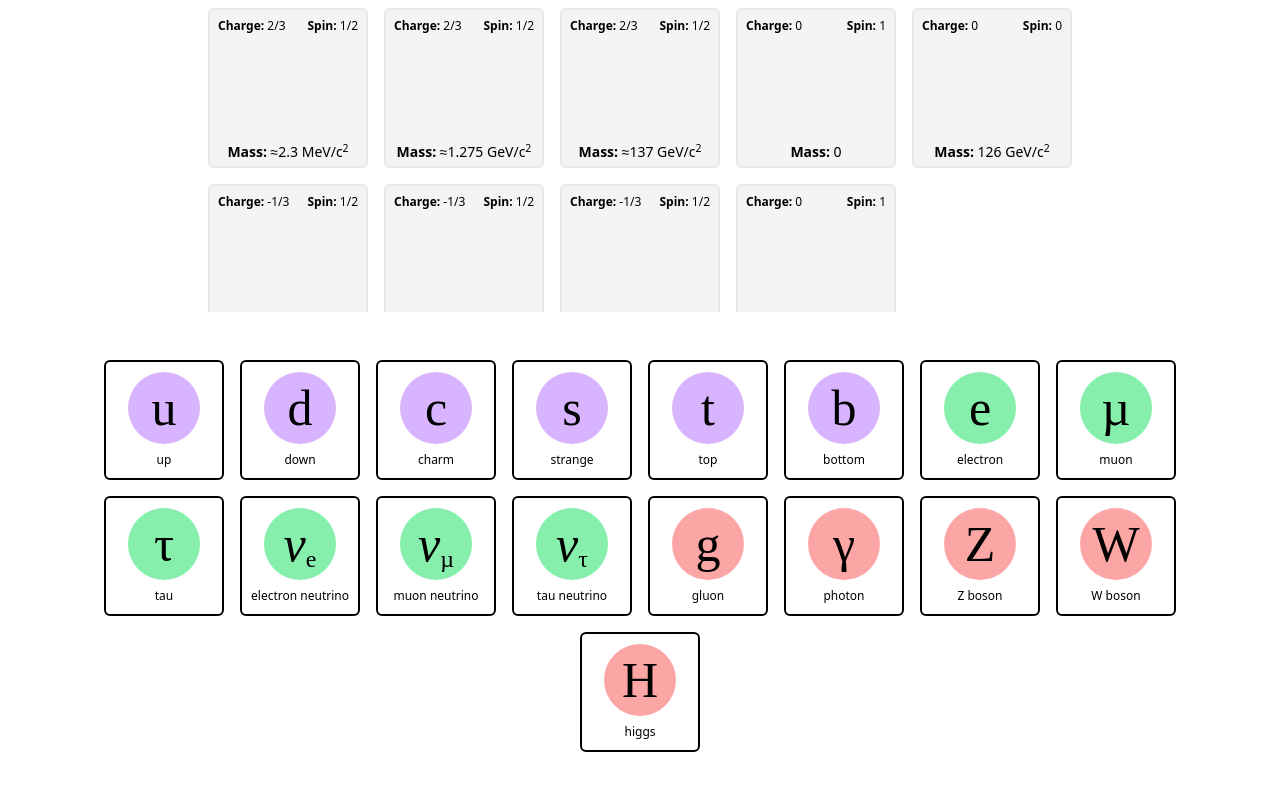
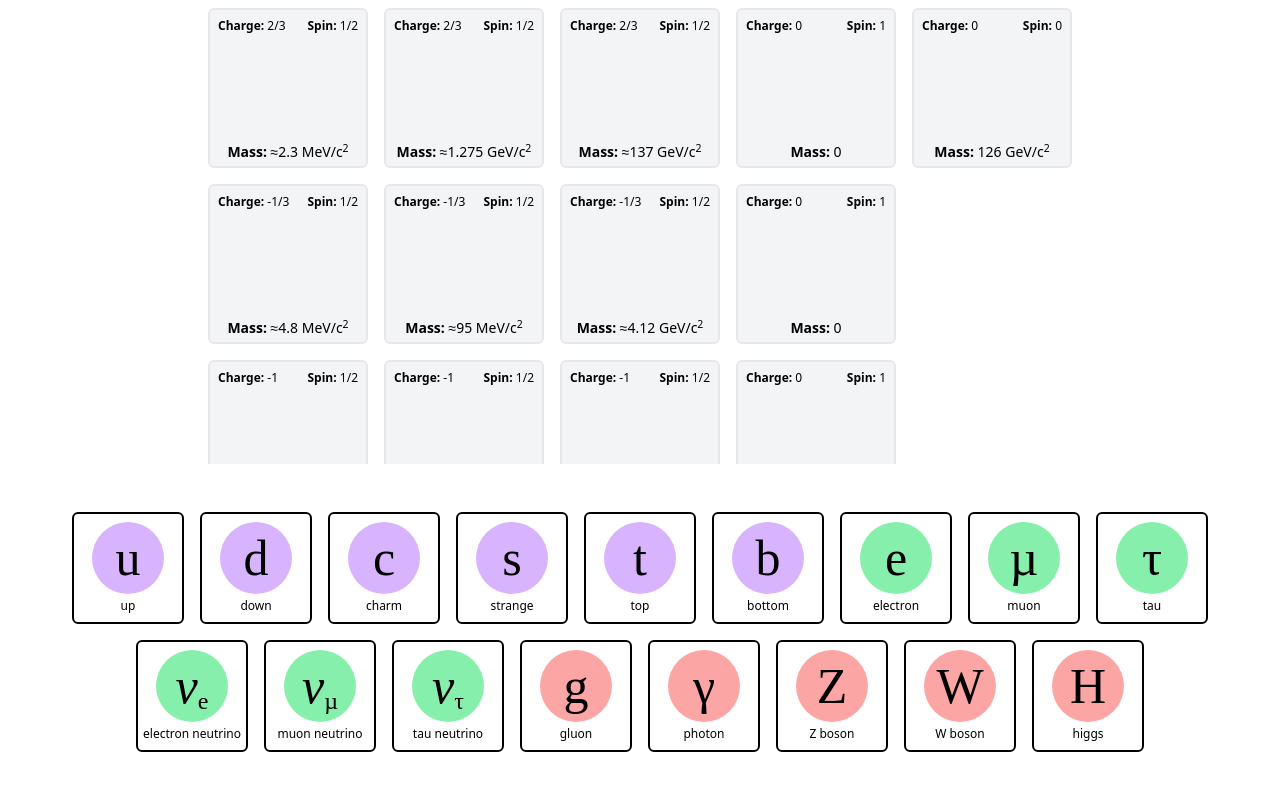
Before and after one commit to leondreamed-archives/fundamental-particles-project, a Vue app: page / in a window 1280 px wide. Shown: the top 790 px of the page. Built offline with nearby package versions, Linux system fonts and the light colour scheme.

Commit message:
switch to tailwind

```diff
--- /dev/null
+++ b/postcss.config.cjs
@@ -0,0 +1,6 @@
+module.exports = {
+  plugins: {
+    tailwindcss: {},
+    autoprefixer: {},
+  },
+}
--- a/src/components/particle-box.vue
+++ b/src/components/particle-box.vue
@@ -1,5 +1,5 @@
 <script setup lang="ts">
-import { computed, defineProps } from 'vue';
+import { computed } from 'vue';
 import ParticleBubble from './particle-bubble.vue';
 import type { ParticleId } from '~/types/particles';
 import type { ParticleDropData } from '~/utils/particle-drop';
@@ -27,10 +27,10 @@ function onDragStart(event: DragEvent) {
 <template>
 	<div
 		draggable="true"
-		class="rounded-md w-30 h-30 m-2 center border-2 bg-white border-black column text-center text-xs"
+		class="rounded-md w-28 h-28 m-2 center border-2 bg-white border-black column text-center text-xs cursor-grab"
 		@dragstart="onDragStart"
 	>
 		<ParticleBubble :particle-id="particleId" />
-		<span class="mt-2">{{ particleInfo.name }}</span>
+		<span class="mt-1">{{ particleInfo.name }}</span>
 	</div>
 </template>
--- a/src/components/particle-bubble.vue
+++ b/src/components/particle-bubble.vue
@@ -16,7 +16,7 @@ const particleInfo = computed(() => getParticleInfo(props.particleId));
 
 <template>
 	<div
-		class="bg-blue-200 rounded-full w-18 h-18 row center text-[50px]"
+		class="bg-blue-200 rounded-full w-[4.5rem] h-[4.5rem] row center text-[50px]"
 		:class="particleTypeToBubbleClass[particleInfo.type]"
 	>
 		<!-- eslint-disable-next-line vue/no-v-html -->
--- a/src/components/particle-grid-cell.vue
+++ b/src/components/particle-grid-cell.vue
@@ -1,5 +1,5 @@
 <script setup lang="ts">
-import { computed, defineProps } from 'vue';
+import { computed } from 'vue';
 import ParticleBubble from './particle-bubble.vue';
 import { useAppStore } from '~/store/app';
 import type { ParticleId, ParticleType } from '~/types/particles';
--- /dev/null
+++ b/src/index.css
@@ -0,0 +1,15 @@
+@tailwind base;
+@tailwind components;
+@tailwind utilities;
+
+.row {
+	@apply flex flex-row;
+}
+
+.column {
+	@apply flex flex-col;
+}
+
+.center {
+	@apply items-center justify-center;
+}
--- a/src/main.ts
+++ b/src/main.ts
@@ -1,7 +1,7 @@
 import { createApp } from 'vue';
 import { createPinia } from 'pinia';
 import App from './app.vue';
-import 'virtual:windi.css';
+import './index.css';
 
 const app = createApp(App);
 app.use(createPinia());
--- /dev/null
+++ b/tailwind.config.cjs
@@ -0,0 +1,10 @@
+module.exports = {
+	content: ['./index.html', './src/**/*.{vue,js,ts,jsx,tsx}'],
+	theme: { extend: {} },
+	plugins: [],
+	shortcuts: {
+		row: 'flex flex-row',
+		column: 'flex flex-col',
+		center: 'items-center justify-center',
+	},
+};
--- a/vite.config.ts
+++ b/vite.config.ts
@@ -1,7 +1,6 @@
 import path from 'node:path';
 import { defineConfig } from 'vite';
 import vue from '@vitejs/plugin-vue';
-import windiCSS from 'vite-plugin-windicss';
 
 export default defineConfig({
 	resolve: {
@@ -9,5 +8,5 @@ export default defineConfig({
 			'~': path.resolve(new URL('.', import.meta.url).pathname, './src'),
 		},
 	},
-	plugins: [vue(), windiCSS()],
+	plugins: [vue()],
 });
--- a/windi.config.ts
+++ /dev/null
@@ -1,12 +0,0 @@
-import { defineConfig } from 'vite-plugin-windicss';
-
-export default defineConfig({
-	attributify: {
-		prefix: 'w:',
-	},
-	shortcuts: {
-		row: 'flex flex-row',
-		column: 'flex flex-col',
-		center: 'items-center justify-center',
-	},
-});
```
Also changed, not shown: package.json (+4 -3 lines), 1 other file (tests, documents, lock files or other folders).
